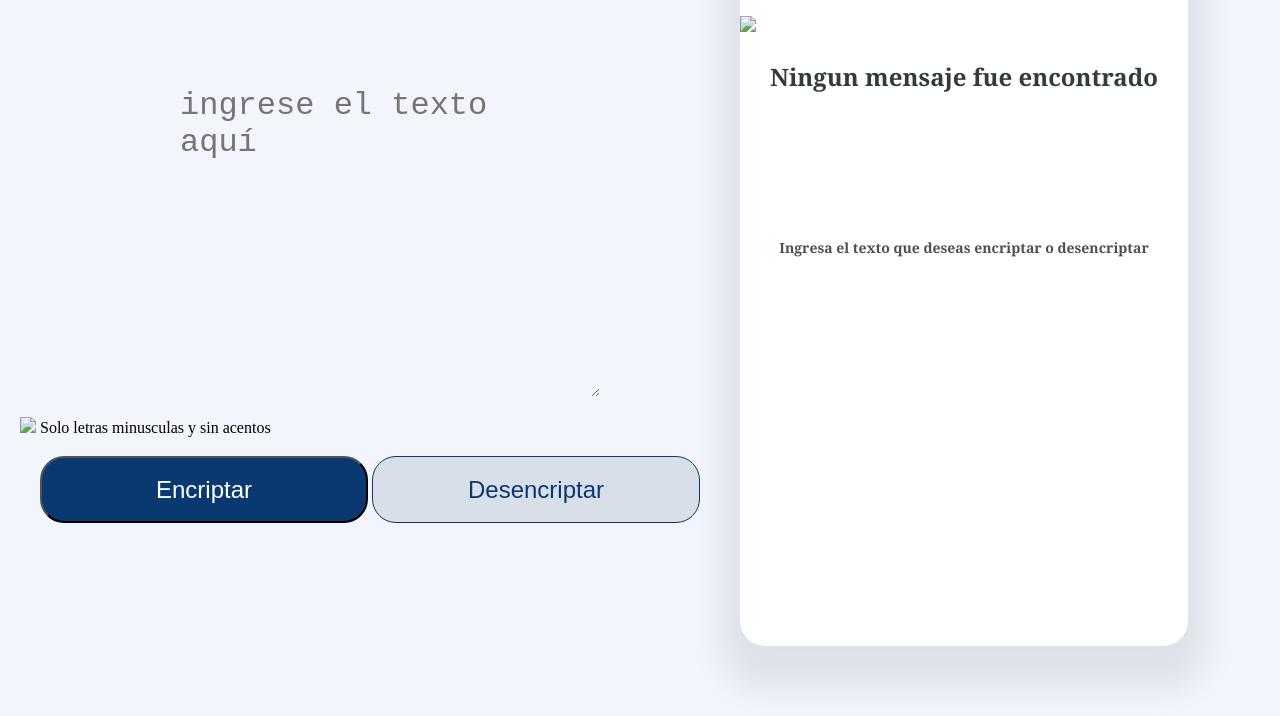
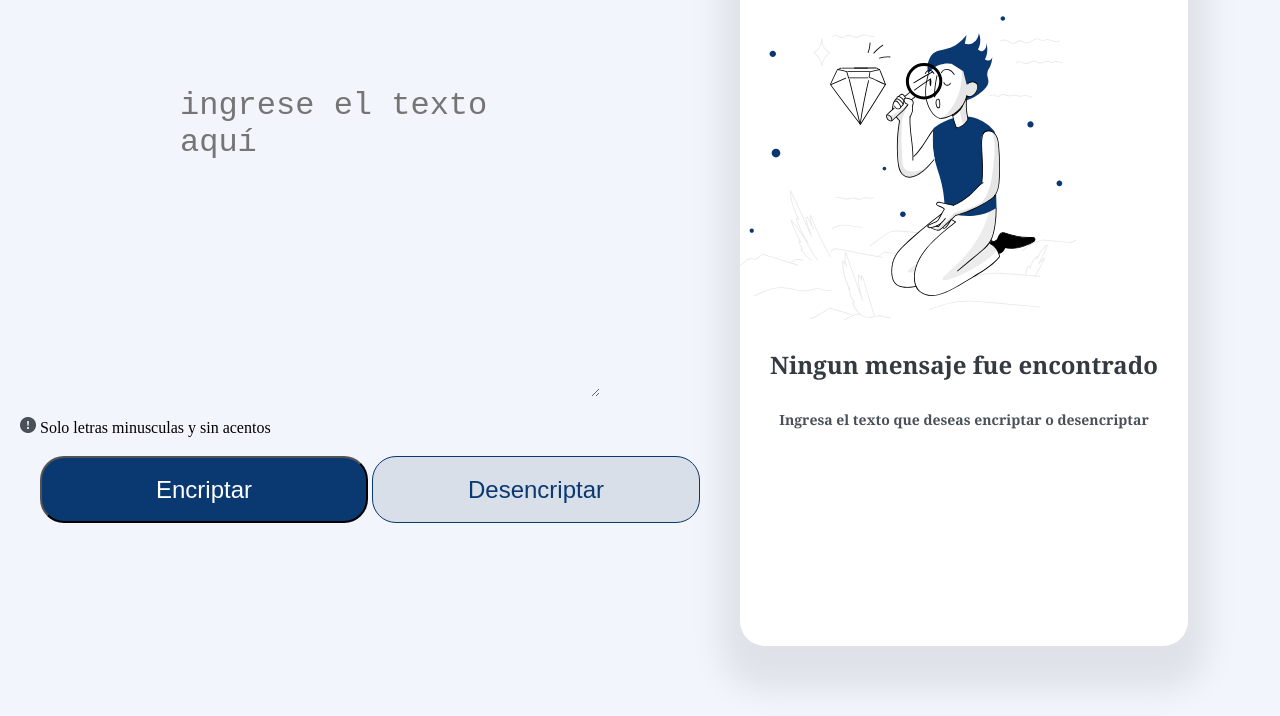
Before and after one commit to jmayta73/solucion-challenge, a plain HTML site: page index.html in a window 1280 px wide. Shown: the part 84-800 px from the top of the page. Drawn offline with Linux system fonts and the light colour scheme; the site is published under a folder, as on GitHub Pages, so addresses that start at the root find nothing.

Commit message:
Modificacion de ruta imagenes

```diff
--- a/index.html
+++ b/index.html
@@ -26,7 +26,7 @@
 
                         <div class="lista-min">
                             <ul class="contenido-lista" >
-                                <li class="items"><img src="/imagenes/admiracion.png">  Solo letras minusculas y sin acentos</li>
+                                <li class="items"><img src="./imagenes/admiracion.png">  Solo letras minusculas y sin acentos</li>
                             </ul>
 
                         </div>
@@ -48,7 +48,7 @@
 
                     <!--<div id="cajatextodiv"><textarea id="cajatexto"class="cajatexto"  rows=3 cols=20 readonly="readonly"></textarea></div>-->
                     <div contentnoeditable class="cajatexto" id="cajatexto"></div>
-                    <div id="muneco"  class="muneco"><img src="/imagenes/Muneco.svg"></div>
+                    <div id="muneco"  class="muneco"><img src="./imagenes/Muneco.svg"></div>
                     <div id="mensaje" class="mensaje"><h3>Ningun mensaje fue encontrado</h3></div>
                     <div id="ingreso-texto"  class="ingrese-texto"><p>Ingresa el texto que deseas encriptar o desencriptar</p></div>
                     <div id="copiarId" class= "copiarId" > <button class="copiar" onclick="copiar()">Copiar</button> </div>
```
